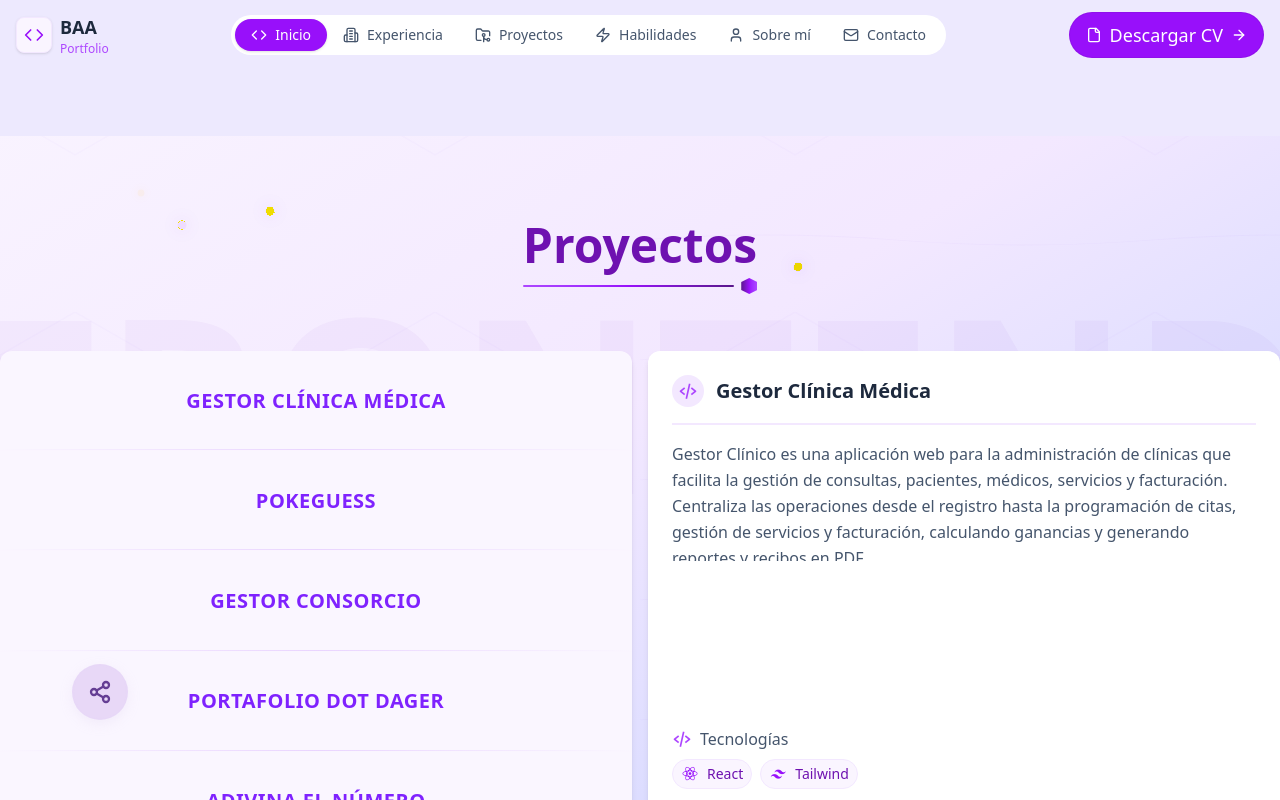
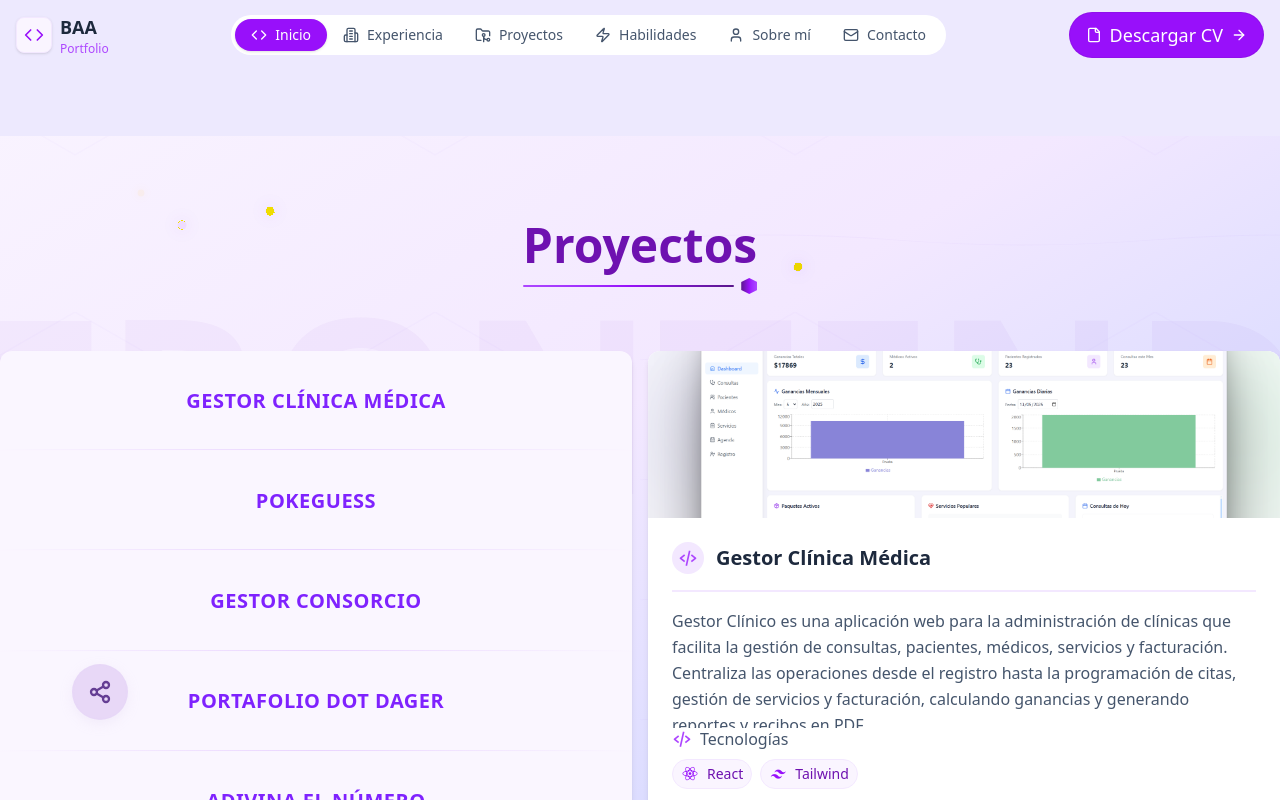
Before and after one commit to braguilera/portfolio, a React (Vite) app: page / in a window 1280 px wide. Both pictures are taken after a click on the element "GESTOR CLÍNICA MÉDICA". Shown: the part 2106-2906 px from the top of the page. Built offline with nearby package versions, Linux system fonts and the light colour scheme.

Commit message:
Mejora en las cards projects

```diff
--- a/src/components/ui/CardProjects.jsx
+++ b/src/components/ui/CardProjects.jsx
@@ -14,7 +14,7 @@ const CardProjects = ({ project, isVisible = true }) => {
     technologies = [],
     githubLink,
     websiteLink,
-    backgroundImage
+    imageKey
   } = project;
 
   const springConfig = {
@@ -90,7 +90,7 @@ const CardProjects = ({ project, isVisible = true }) => {
       className="relative bg-white rounded-xl shadow-md h-full w-8/9 lg:w-full flex flex-col overflow-hidden"
       style={{ height: '500px', maxHeight: '500px' }}
     >
-      {backgroundImage && (
+      {imageKey && (
         <motion.div
           initial={{ opacity: 0 }}
           animate={{ opacity: 1 }}
```
